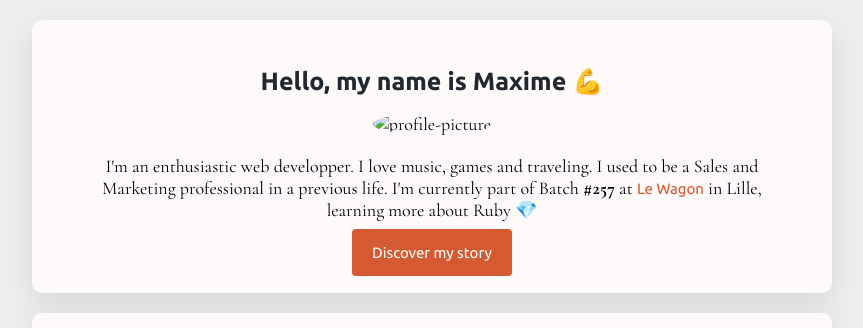
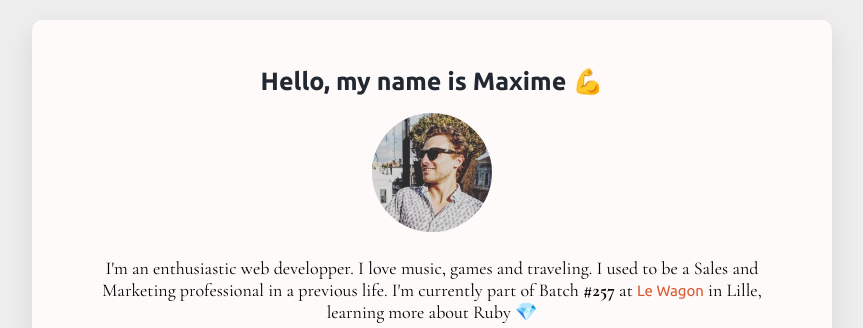
Before and after one commit to mxderouet/profile, a plain HTML site: page index.html in a window 1280 px wide. Shown: the top 328 px of the page, without its empty margins (208-1071 px from the left). Drawn offline with nearby package versions, Linux system fonts and the light colour scheme; the site is published under a folder, as on GitHub Pages, so addresses that start at the root find nothing.

Commit message:
image fixed

```diff
--- a/index.html
+++ b/index.html
@@ -13,7 +13,7 @@
     <div class="container">
       <div class="card text-center">
         <h1>Hello, my name is Maxime 💪</h1>
-        <img src="/images/maxime.png" alt="profile-picture" class="img-circle">
+        <img src="images/maxime.png" alt="profile-picture" class="img-circle">
         <p>I'm an enthusiastic web developper. I love music, games and traveling. I used to be a Sales and Marketing professional in a previous life. I'm currently part of Batch <strong>#257</strong> at <a href="http://www.lewagon.com">Le Wagon</a> in Lille, learning more about Ruby 💎</p>
         <a href="http://www.maximederouet.com" class="button">Discover my story</a>
       </div>
```
